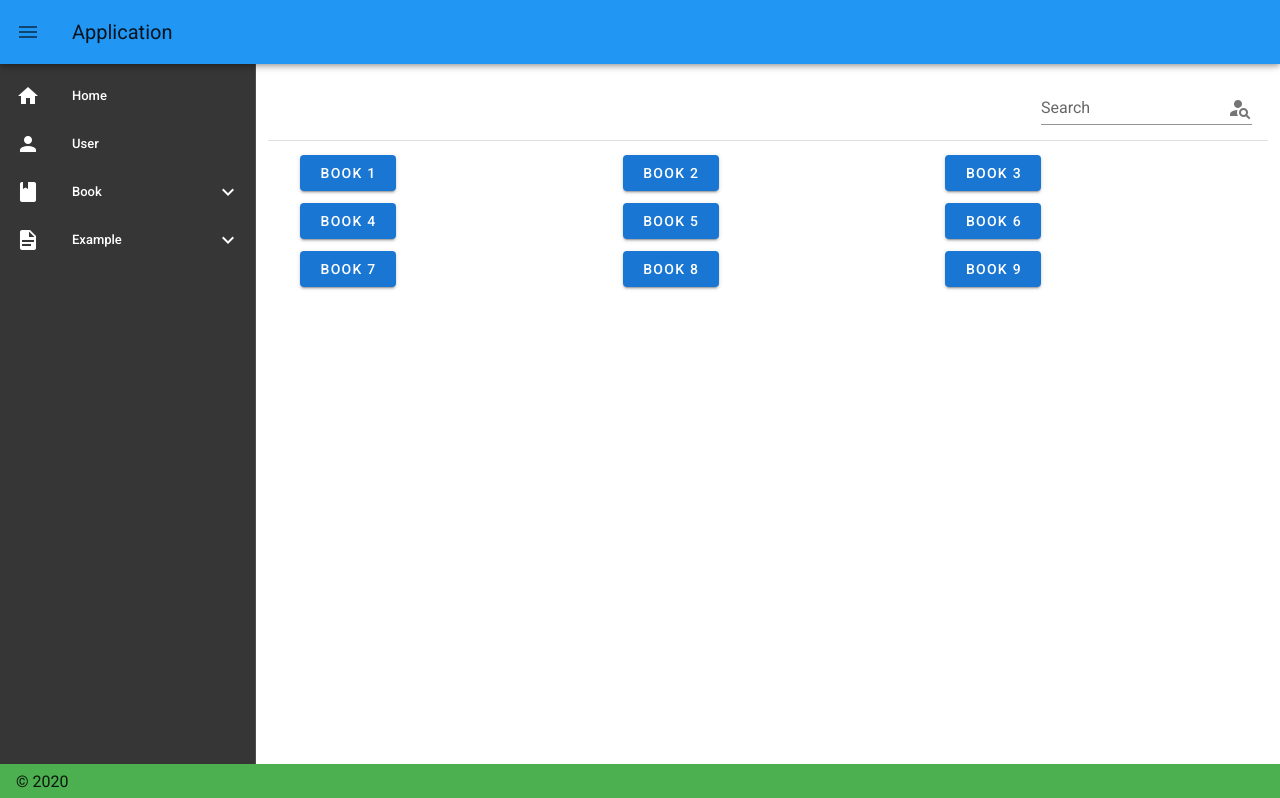
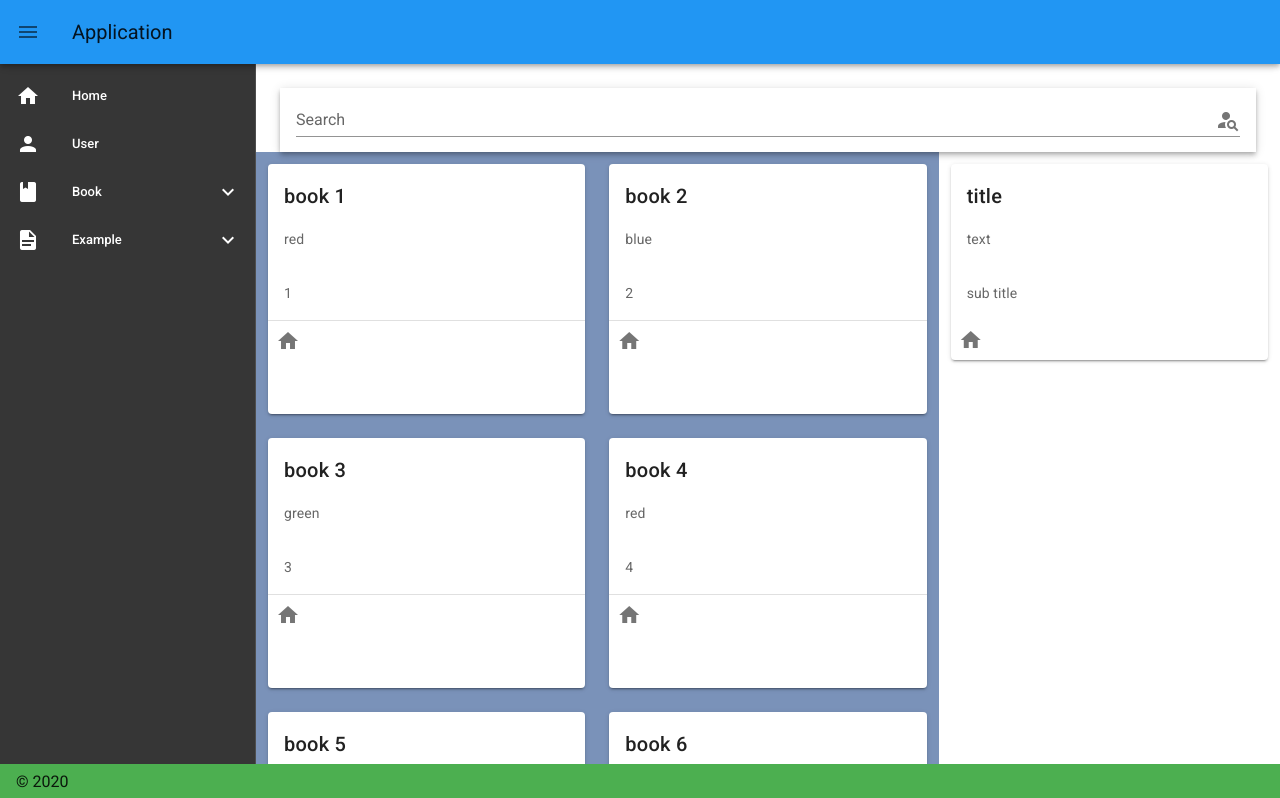
Before and after one commit to tuanvuPresent/vuejs, a Vue app: page /book/comic in a window 1280 px wide. Shown: the top 798 px of the page. Built offline with nearby package versions, Linux system fonts and the light colour scheme.

Commit message:
add grid componet

```diff
--- a/src/components/demo/GridDemo.vue
+++ b/src/components/demo/GridDemo.vue
@@ -1,10 +1,66 @@
 <template>
-    <h2>Grid demo</h2>
+    <div>
+        <v-col>
+            <v-toolbar style="color: #d4f0ff">
+                <v-text-field
+                        v-model="search"
+                        label="Search"
+                        single-line
+                        hide-details
+                        color="" append-icon="mdi-account-search">
+                </v-text-field>
+            </v-toolbar>
+        </v-col>
+        <v-row>
+            <v-col style="background: #7a92b9" :sm="8">
+                <v-row gutters v-for="row in 5" :key="row">
+                    <v-col v-for="col in 3" :key="col">
+                        <v-card @click="click((row-1)*3+col)">
+                            <v-card-title>
+                                title {{(row-1)*3+col}}
+                            </v-card-title>
+                            <v-card-text>
+                                text
+                            </v-card-text>
+                            <v-card-subtitle>
+                                sub title
+                            </v-card-subtitle>
+                            <v-divider></v-divider>
+                            <v-card-actions>
+                                <v-icon>mdi-home</v-icon>
+                            </v-card-actions>
+                        </v-card>
+                    </v-col>
+                </v-row>
+            </v-col>
+            <v-col :sm="4">
+                <v-card>
+                    <v-card-title>
+                        title
+                    </v-card-title>
+                    <v-card-text>
+                        text
+                    </v-card-text>
+                    <v-card-subtitle>
+                        sub title
+                    </v-card-subtitle>
+                    <v-card-actions>
+                        <v-icon>mdi-home</v-icon>
+                    </v-card-actions>
+                </v-card>
+            </v-col>
+        </v-row>
+    </div>
 </template>
 
 <script>
     export default {
-        name: "GridDemo"
+        name: "GridDemo",
+        methods: {
+            click(item) {
+                alert(item)
+            }
+        }
     }
 </script>
 
--- a/src/views/ComicsBook.vue
+++ b/src/views/ComicsBook.vue
@@ -1,33 +1,55 @@
 <template>
     <div>
-        <v-toolbar class="d-flex justify-end" flat color="white">
+        <v-col>
+            <v-toolbar style="color: #d4f0ff">
                 <v-text-field
                         v-model="search"
                         label="Search"
                         single-line
                         hide-details
-                    color="" append-icon="mdi-account-search"
-            ></v-text-field>
+                        color="" append-icon="mdi-account-search">
+                </v-text-field>
             </v-toolbar>
+        </v-col>
+        <v-row>
+            <v-col style="background: #7a92b9" :sm="8" v-model="items">
+                <v-row gutters v-for="row in 4" :key="row">
+                    <v-col v-for="col in 2" :key="col">
+                        <v-card @click="click((row-1)*2+col)" height="250">
+                            <v-card-title>
+                                {{items[(row-1)*2+col-1].title}}
+                            </v-card-title>
+                            <v-card-text>
+                                {{items[(row-1)*2+col-1].color}}
+                            </v-card-text>
+                            <v-card-subtitle>
+                                {{items[(row-1)*2+col-1].id}}
+                            </v-card-subtitle>
                             <v-divider></v-divider>
-        <v-list>
-            <template v-for="item in items">
-                <v-list-item
-                        v-if="item.id %3===0"
-                        :key="item.id"
-                >
-                    <template v-for="i in [0,1,2]">
-                        <v-list-item
-                                :key="i"
-                        >
-                            <v-item style="width: 33%">
-                                <v-btn color="primary">{{items[item.id+i].value}}</v-btn>
-                            </v-item>
-                        </v-list-item>
-                    </template>
-                </v-list-item>
-            </template>
-        </v-list>
+                            <v-card-actions>
+                                <v-icon>mdi-home</v-icon>
+                            </v-card-actions>
+                        </v-card>
+                    </v-col>
+                </v-row>
+            </v-col>
+            <v-col :sm="4">
+                <v-card>
+                    <v-card-title>
+                        title
+                    </v-card-title>
+                    <v-card-text>
+                        text
+                    </v-card-text>
+                    <v-card-subtitle>
+                        sub title
+                    </v-card-subtitle>
+                    <v-card-actions>
+                        <v-icon>mdi-home</v-icon>
+                    </v-card-actions>
+                </v-card>
+            </v-col>
+        </v-row>
     </div>
 </template>
 
@@ -38,15 +60,15 @@
             return {
                 search: '',
                 items: [
-                    {id: 0, value: 'book 1', color: 'red'},
-                    {id: 1, value: 'book 2', color: 'blue'},
-                    {id: 2, value: 'book 3', color: 'green'},
-                    {id: 3, value: 'book 4', color: 'red'},
-                    {id: 4, value: 'book 5', color: 'blue'},
-                    {id: 5, value: 'book 6', color: 'green'},
-                    {id: 6, value: 'book 7', color: 'red'},
-                    {id: 7, value: 'book 8', color: 'blue'},
-                    {id: 8, value: 'book 9', color: 'green'},
+                    {id: 1, title: 'book 1', color: 'red'},
+                    {id: 2, title: 'book 2', color: 'blue'},
+                    {id: 3, title: 'book 3', color: 'green'},
+                    {id: 4, title: 'book 4', color: 'red'},
+                    {id: 5, title: 'book 5', color: 'blue'},
+                    {id: 6, title: 'book 6', color: 'green'},
+                    {id: 7, title: 'book 7', color: 'red'},
+                    {id: 8, title: 'book 8', color: 'blue'},
+                    {id: 9, title: 'book 9', color: 'green'},
                 ]
             }
         },
--- a/src/views/EduBook.vue
+++ b/src/views/EduBook.vue
@@ -1,10 +1,85 @@
 <template>
-    <h2>EduBook </h2>
+    <div>
+        <v-list three-line>
+            <template v-for="(item, index) in items">
+                <v-subheader
+                        v-if="item.header"
+                        :key="item.header"
+                        v-text="item.header"
+                ></v-subheader>
+
+                <v-divider
+                        v-else-if="item.divider"
+                        :key="index"
+                        :inset="item.inset"
+                ></v-divider>
+
+                <v-list-item
+                        v-else
+                        :key="item.title"
+                        @click="click(item)"
+                >
+                    <v-list-item-avatar>
+                        <v-img :src="item.avatar"></v-img>
+                    </v-list-item-avatar>
+                    <v-list-item-content>
+                        <v-list-item-title v-html="item.title"></v-list-item-title>
+                        <v-list-item-subtitle v-html="item.subtitle"></v-list-item-subtitle>
+                    </v-list-item-content>
+                </v-list-item>
+
+            </template>
+        </v-list>
+    </div>
 </template>
 
 <script>
     export default {
-        name: "EduBook"
+        name: "EduBook",
+        data: () => ({
+            items: [
+                {header: 'Today'},
+                {
+                    avatar: 'https://cdn.vuetifyjs.com/images/lists/1.jpg',
+                    title: 'Brunch this weekend?',
+                    subtitle: "<span class='text--primary'>Ali Connors</span> &mdash; I'll be in your neighborhood doing errands this weekend. Do you want to hang out?",
+                },
+                {
+                    avatar: 'https://cdn.vuetifyjs.com/images/lists/1.jpg',
+                    title: 'Brunch this weekend?',
+                    subtitle: "<span class='text--primary'>Ali Connors</span> &mdash; I'll be in your neighborhood doing errands this weekend. Do you want to hang out?",
+                },
+                {divider: true, inset: true},
+                {
+                    avatar: 'https://cdn.vuetifyjs.com/images/lists/2.jpg',
+                    title: 'Summer BBQ',
+                    subtitle: "<span class='text--primary'>to Alex, Scott, Jennifer</span> &mdash; Wish I could come, but I'm out of town this weekend.",
+                },
+                {divider: true, inset: true},
+                {
+                    avatar: 'https://cdn.vuetifyjs.com/images/lists/3.jpg',
+                    title: 'Oui oui',
+                    subtitle: "<span class='text--primary'>Sandra Adams</span> &mdash; Do you have Paris recommendations? Have you ever been?",
+                },
+                {divider: true, inset: true},
+                {
+                    avatar: 'https://cdn.vuetifyjs.com/images/lists/4.jpg',
+                    title: 'Birthday gift',
+                    subtitle: "<span class='text--primary'>Trevor Hansen</span> &mdash; Have any ideas about what we should get Heidi for her birthday?",
+                },
+                {divider: true, inset: true},
+                {
+                    avatar: 'https://cdn.vuetifyjs.com/images/lists/5.jpg',
+                    title: 'Recipe to try',
+                    subtitle: "<span class='text--primary'>Britta Holt</span> &mdash; We should eat this: Grate, Squash, Corn, and tomatillo Tacos.",
+                },
+            ],
+        }),
+        methods: {
+            click(item) {
+                alert(item.title)
+            }
+        }
     }
 </script>
 
```
Lines whose indentation alone changed are shown as unchanged.
